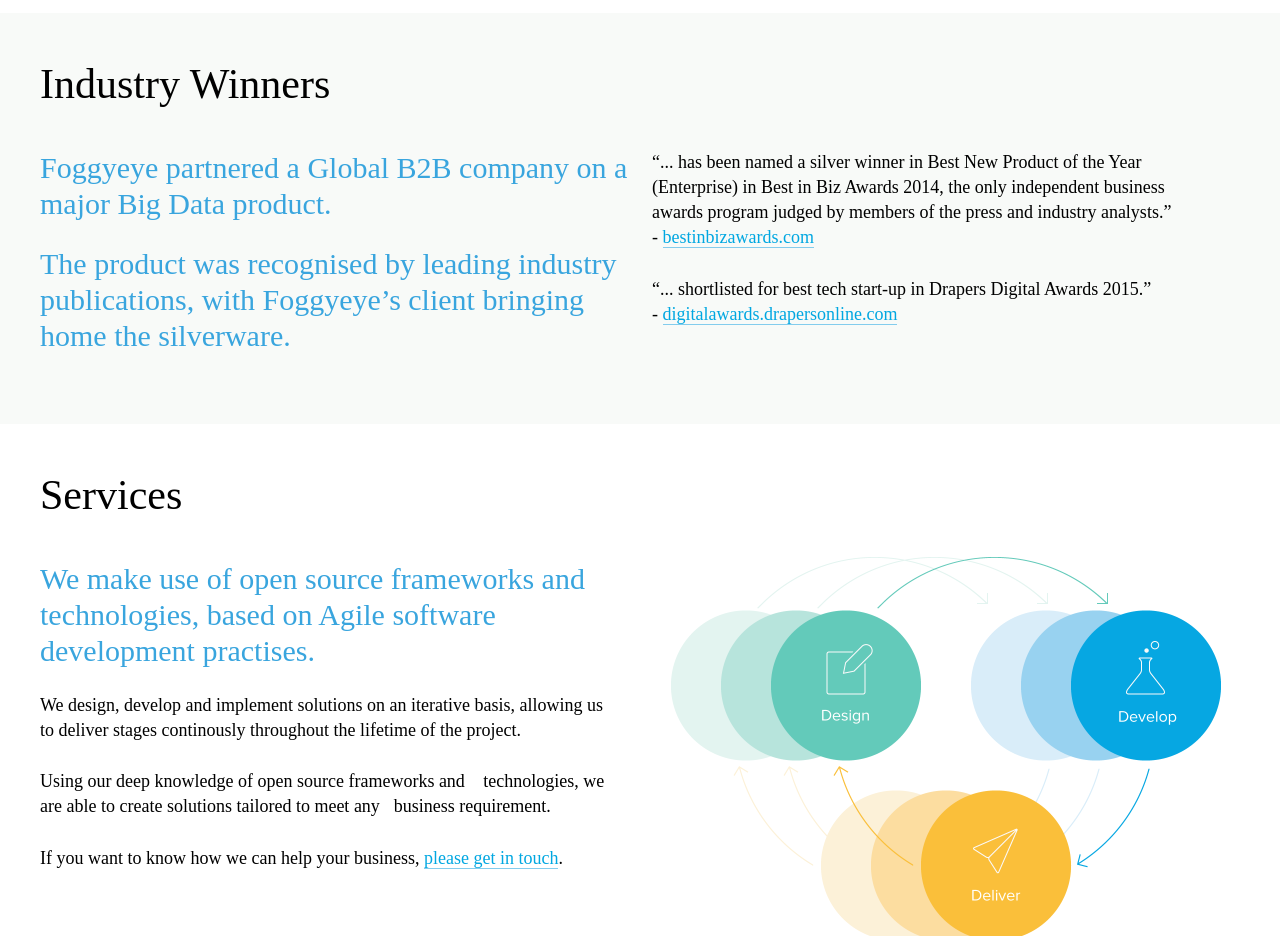
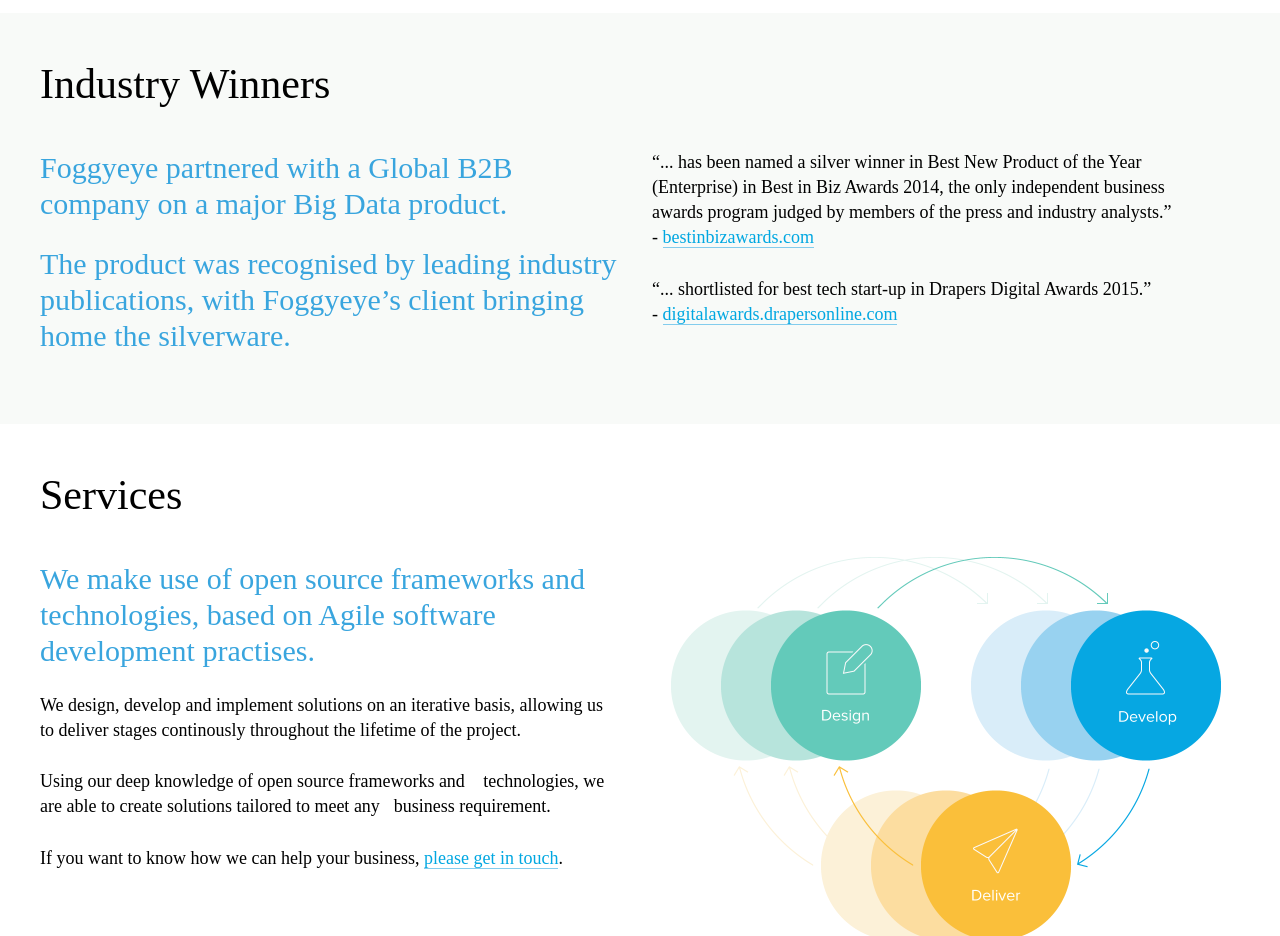
Before and after one commit to foggyeye/www, a plain HTML site: page index.html in a window 1280 px wide. Shown: the part 1520-2456 px from the top of the page. Drawn offline with Linux system fonts and the light colour scheme.

Commit message:
Fixing typo

```diff
--- a/index.html
+++ b/index.html
@@ -219,7 +219,7 @@
             </div>
 
             <div class="col-6 left">
-                <h2 class="blueText">Foggyeye partnered a Global B2B company on a major Big Data product.</h2>
+                <h2 class="blueText">Foggyeye partnered with a Global B2B company on a major Big Data product.</h2>
 
                 <h2 class="blueText">The product was recognised by leading industry publications, with Foggyeye’s client
                     bringing home the silverware.</h2>
```
